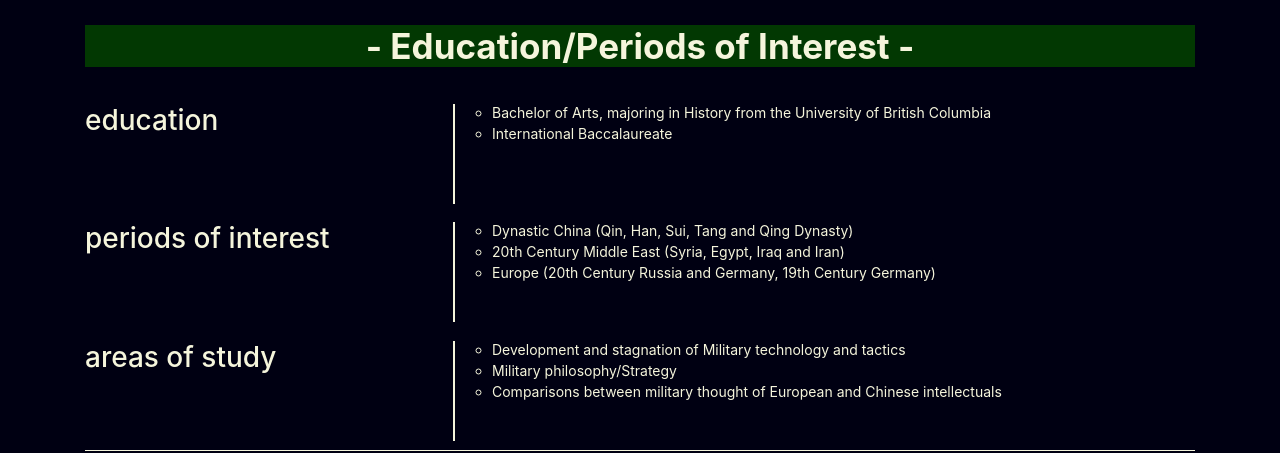
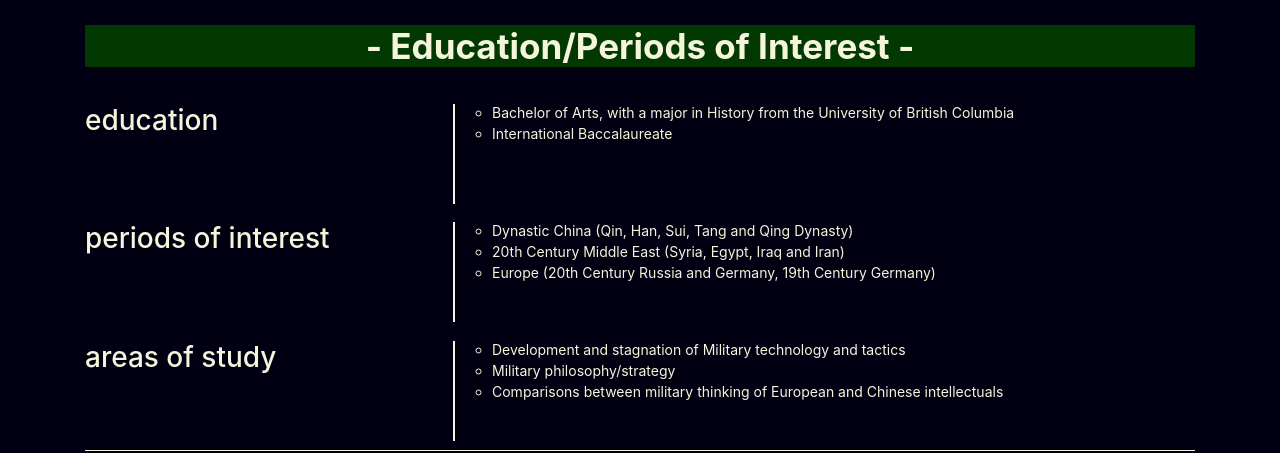
Before and after one commit to nohad94/mywebsite, a plain HTML site: page index.html in a window 1280 px wide. Shown: the part 1580-2033 px from the top of the page. Drawn offline with nearby package versions, Linux system fonts and the light colour scheme.

Commit message:
grammar fixes

```diff
--- a/index.html
+++ b/index.html
@@ -207,7 +207,7 @@
                             </div>
                             <div class="col-lg-8 col-md-8 col-sm-12 cold-xs-12">
                                 <ul>
-                                    <li>Bachelor of Arts, majoring in History from the University of British Columbia</li>
+                                    <li>Bachelor of Arts, with a major in History from the University of British Columbia</li>
                                     <li>International Baccalaureate</li>
                                 </ul>
                             </div>
@@ -239,8 +239,8 @@
                             <div class="col-lg-8 col-md-8 col-sm-12 cold-xs-12">
                                 <ul>
                                     <li>Development and stagnation of Military technology and tactics</li>
-                                    <li>Military philosophy/Strategy</li>
-                                    <li>Comparisons between military thought of European and Chinese intellectuals</li>
+                                    <li>Military philosophy/strategy</li>
+                                    <li>Comparisons between military thinking of European and Chinese intellectuals</li>
                                 </ul>
                             </div>
                         </div>
```
